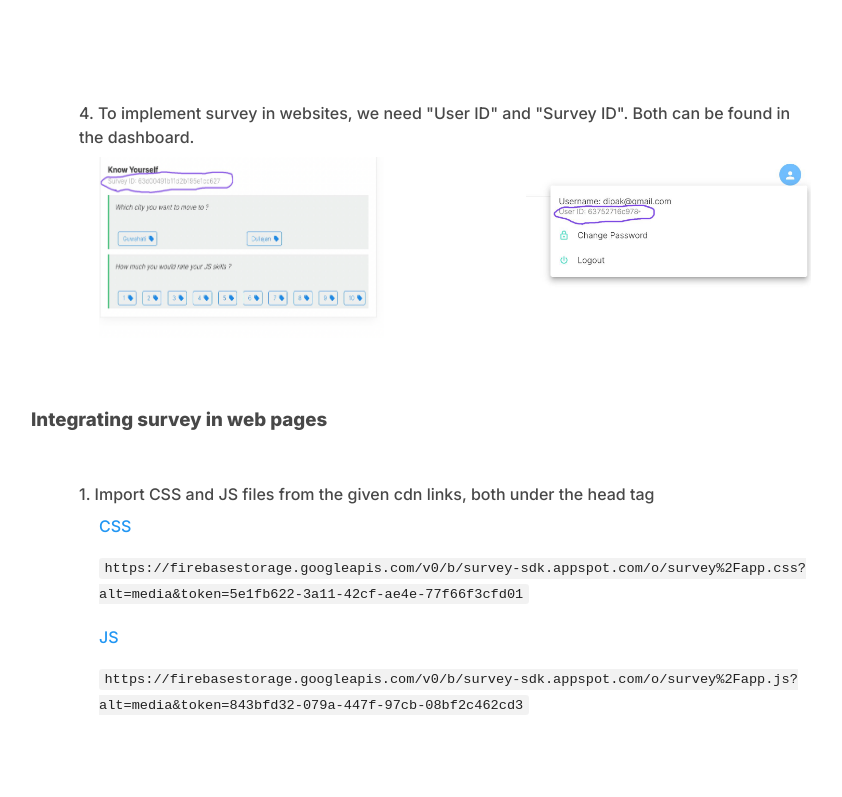
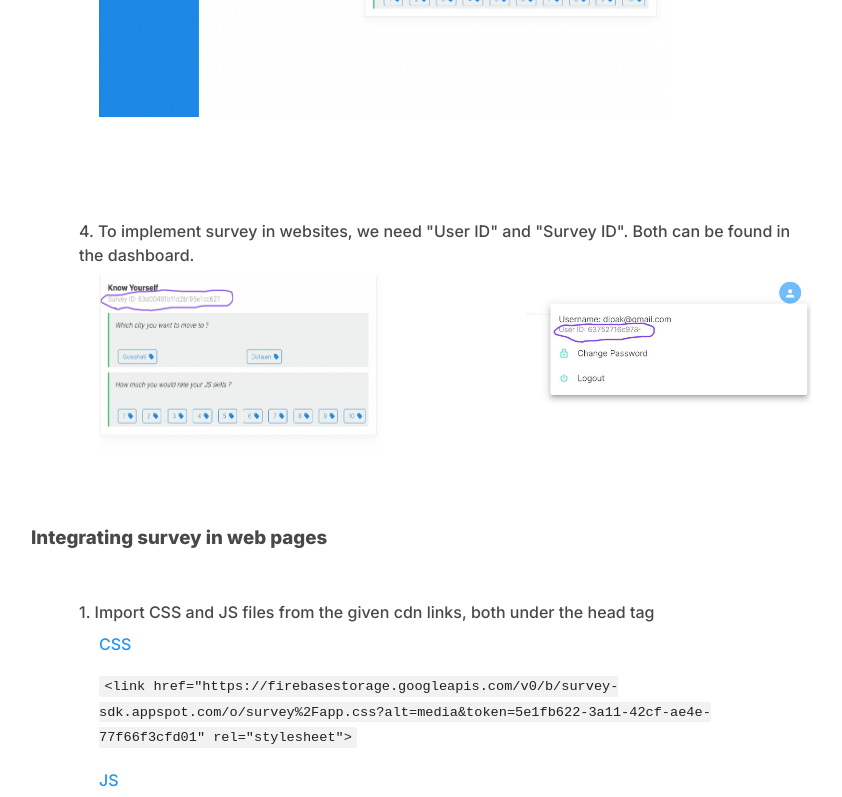
Before and after one commit to uditgogoi/survey-frontend, a Vue app: page /documentation in a window 1280 px wide. Shown: the part 2000-2797 px from the top of the page, without its empty margins (9-851 px from the left). Built offline with nearby package versions, Linux system fonts and the light colour scheme; no server answers; what vue-toast-notification would draw is missing.

Commit message:
edited documentation

```diff
--- a/src/views/DocumentationModule.vue
+++ b/src/views/DocumentationModule.vue
@@ -3,6 +3,9 @@
     <h2 class="pb-3 blue--text text-center">Documentation</h2>
     <v-divider></v-divider>
     <div class="mt-5 pa-5 content">
+      <p>
+        Make your reviews, surveys and feedback forms easier to integrate in your website much faster and without wasting space.
+      </p>
       <h3>
         Widget in action
       </h3>
@@ -61,13 +64,17 @@
         <div class="mt-2 pl-5">
           <p class="font-weight-regular blue--text">CSS</p>
           <code
-            >https://firebasestorage.googleapis.com/v0/b/survey-sdk.appspot.com/o/survey%2Fapp.css?alt=media&token=5e1fb622-3a11-42cf-ae4e-77f66f3cfd01</code
+            >
+              &lt;link href="https://firebasestorage.googleapis.com/v0/b/survey-sdk.appspot.com/o/survey%2Fapp.css?alt=media&token=5e1fb622-3a11-42cf-ae4e-77f66f3cfd01" rel="stylesheet"&gt;
+            </code
           >
         </div>
         <div class="mt-5 pl-5">
           <p class="font-weight-regular blue--text">JS</p>
           <code
-            >https://firebasestorage.googleapis.com/v0/b/survey-sdk.appspot.com/o/survey%2Fapp.js?alt=media&token=843bfd32-079a-447f-97cb-08bf2c462cd3</code
+            >
+            &lt;script defer src="https://firebasestorage.googleapis.com/v0/b/survey-sdk.appspot.com/o/survey%2Fapp.js?alt=media&token=843bfd32-079a-447f-97cb-08bf2c462cd3"&gt;&lt;/script&gt;
+            </code
           >
         </div>
       </section>
```
Also changed, not shown: src/assets/working.gif (added).
